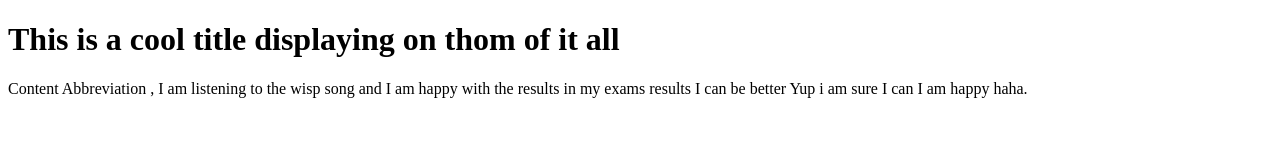
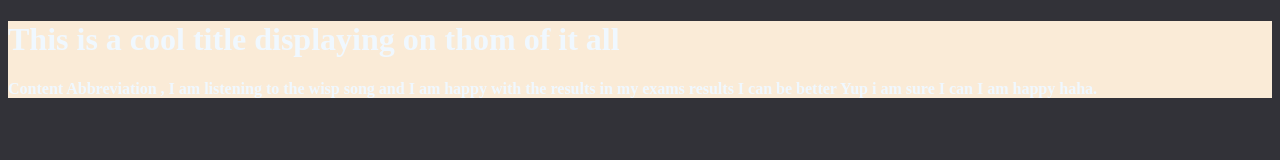
Before and after one commit to s-Woq/git-and-Github-practice, a plain HTML site: page page_blogst.html in a window 1280 px wide. Drawn offline with Linux system fonts and the light colour scheme.

Commit message:
Adding sum style to my webpage

```diff
--- /dev/null
+++ b/css/styles_blogspot.css
@@ -0,0 +1,12 @@
+body{
+    font-weight: bold;
+    color:aliceblue;
+    background-color: rgb(50, 50, 56);
+}
+
+#container-of-all{
+    position:relative;
+    justify-content: center;
+    background-color: antiquewhite;
+
+}
--- a/page_blogst.html
+++ b/page_blogst.html
@@ -5,14 +5,16 @@
     <meta http-equiv="X-UA-Compatible" content="IE=edge">
     <meta name="viewport" content="width=device-width, initial-scale=1.0">
     <title>Document</title>
+    <link rel="stylesheet" href="css/styles_blogspot.css">
 </head>
 <body>
+    <div id="container-of-all">
     <div id ="containter">
         <h1>This is a cool title displaying on thom of it all</h1>
     </div>
     <div>
         <p>Content Abbreviation , I am listening to the wisp song and I am happy with the results in my exams results I can be better Yup i am sure I can I am happy haha.</p>
     </div>
-
+    </div>
 </body>
 </html>
```
